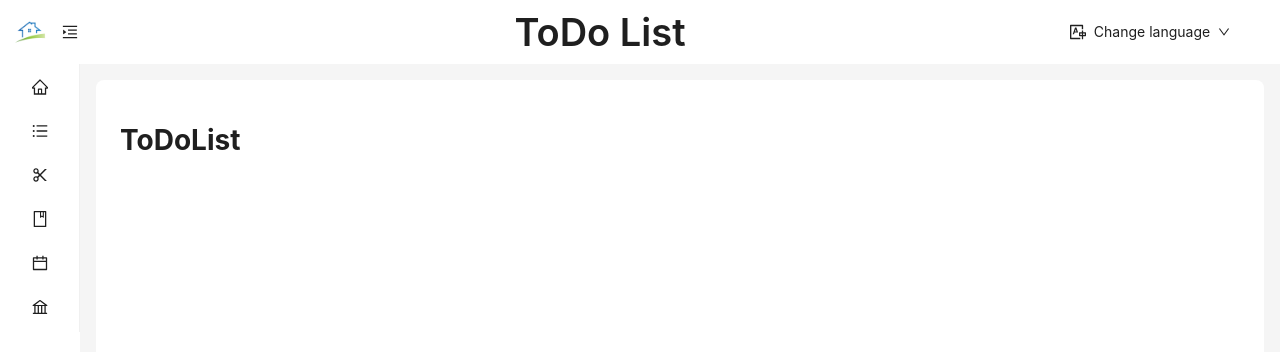
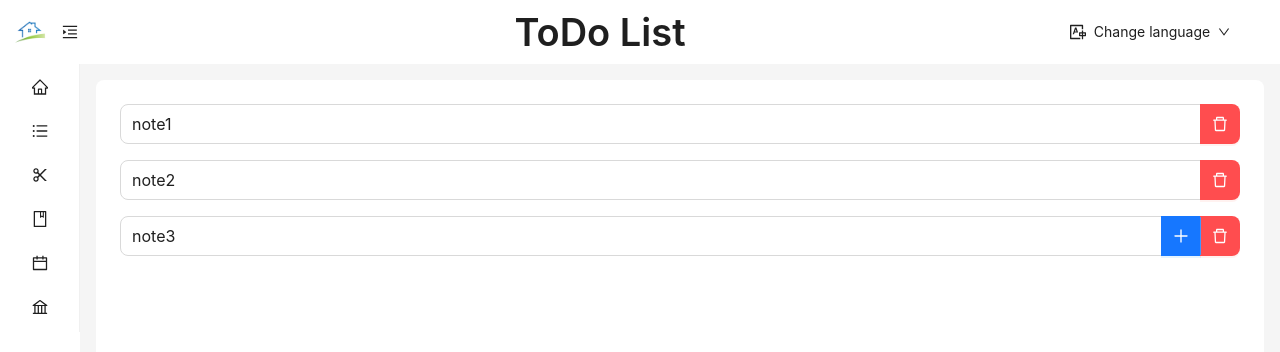
Before and after one commit to FrancescoValerioL/my-home-fe, a React (Create React App) app: page / in a window 1280 px wide. Both pictures are taken after a click on the item "ToDo List". Shown: the top 352 px of the page. Built offline with nearby package versions, Linux system fonts and the light colour scheme.

Commit message:
Partial ToDoList

```diff
--- a/src/pages/ToDoList.tsx
+++ b/src/pages/ToDoList.tsx
@@ -1,4 +1,40 @@
+import { Button, Col, Input, Row, Space } from "antd";
+import {
+	DeleteOutlined,
+	PlusOutlined
+} from "@ant-design/icons";
+import { useState } from "react";
+
 const ToDoList = () => {
-	return <h1>ToDoList</h1>;
+	const [itemsList, setItemsList] = useState<string[]>([
+		'note1',
+		'note2',
+		'note3'
+	])
+
+	const addNewItem = () => {
+		setItemsList((items) => [...items, "new"])
+	}
+	const deleteItem = (idx: number) => {
+		setItemsList((items) => {
+			const updatedItems = [...items]; // Crea una copia dell'array originale
+			updatedItems.splice(idx, 1); // Rimuovi l'elemento dalla copia
+			return updatedItems; // Restituisci la copia aggiornata
+		});
+	}
+	return (
+		<Space direction="vertical" size="middle" style={{ display: 'flex' }}>
+
+			{
+				itemsList.map((item, idx) => (
+					<Space.Compact key={idx} style={{ width: '100%' }}>
+						<Input size="large" defaultValue={item} />
+						{itemsList[itemsList.length - 1] === item && <Button type="primary" icon={<PlusOutlined />} size="large" onClick={addNewItem}></Button>}
+						<Button type="primary" icon={<DeleteOutlined />} size="large" danger onClick={() => deleteItem(idx)}></Button>
+					</Space.Compact>
+				))
+			}
+		</Space>
+	);
 };
 export default ToDoList;
```
